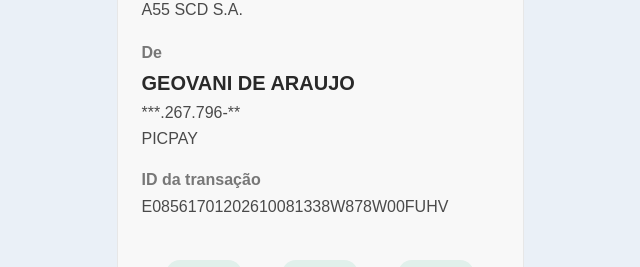
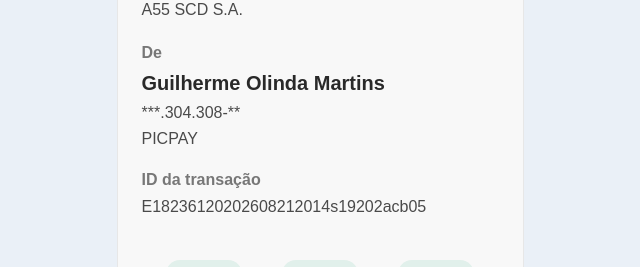
Before and after one commit to tallonagency2-ui/end, a plain HTML site: page index1.html in a window 1280 px wide. Shown: the part 434-701 px from the top of the page, without its empty margins (320-960 px from the left). Drawn offline with Linux system fonts and the light colour scheme; a script that the page names is missing.

Commit message:
Update index1.html

```diff
--- a/index1.html
+++ b/index1.html
@@ -48,13 +48,13 @@
       </div>
       <div class="field sender">
         <div class="label">De</div>
-        <div class="strong">GEOVANI DE ARAUJO</div>
-        <div>***.267.796-**</div>
+        <div class="strong">Guilherme Olinda Martins</div>
+        <div>***.304.308-**</div>
         <div>PICPAY</div>
       </div>
       <div class="field transaction">
         <div class="label">ID da transação</div>
-        <div class="transaction-id">E08561701202610081338W878W00FUHV</div>
+        <div class="transaction-id">E18236120202608212014s19202acb05</div>
       </div>
     </section>
 
```
